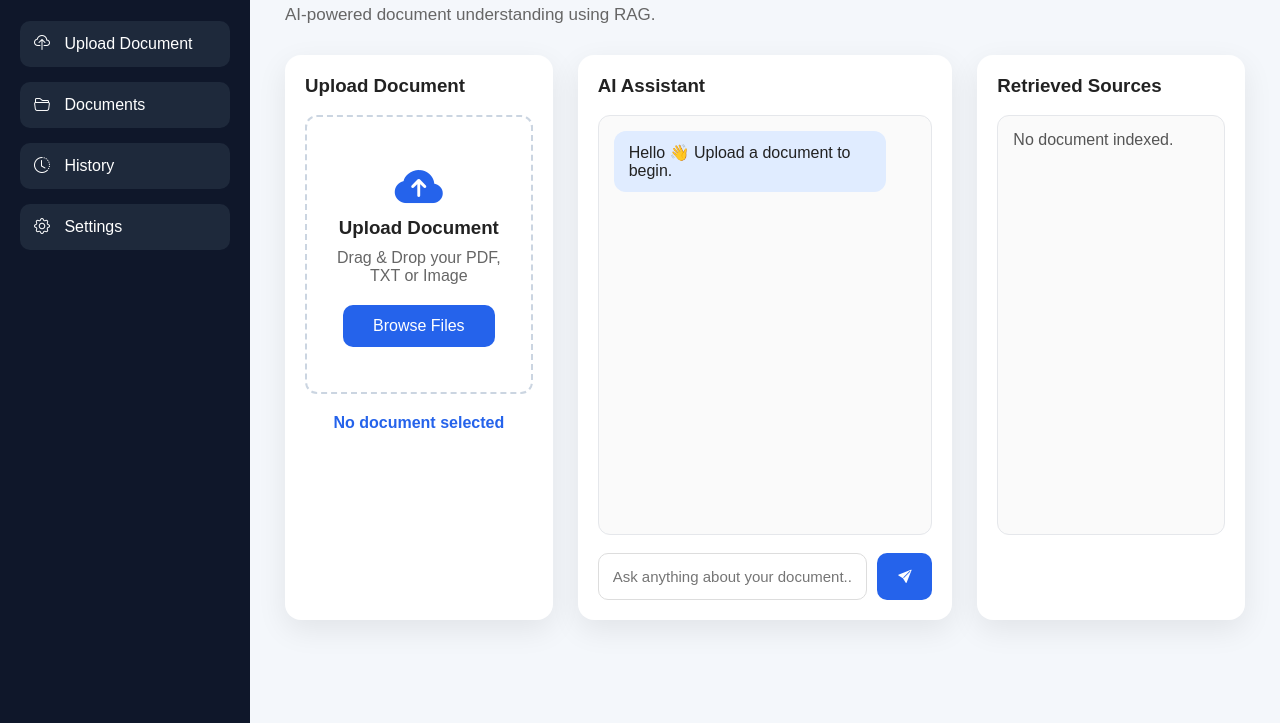
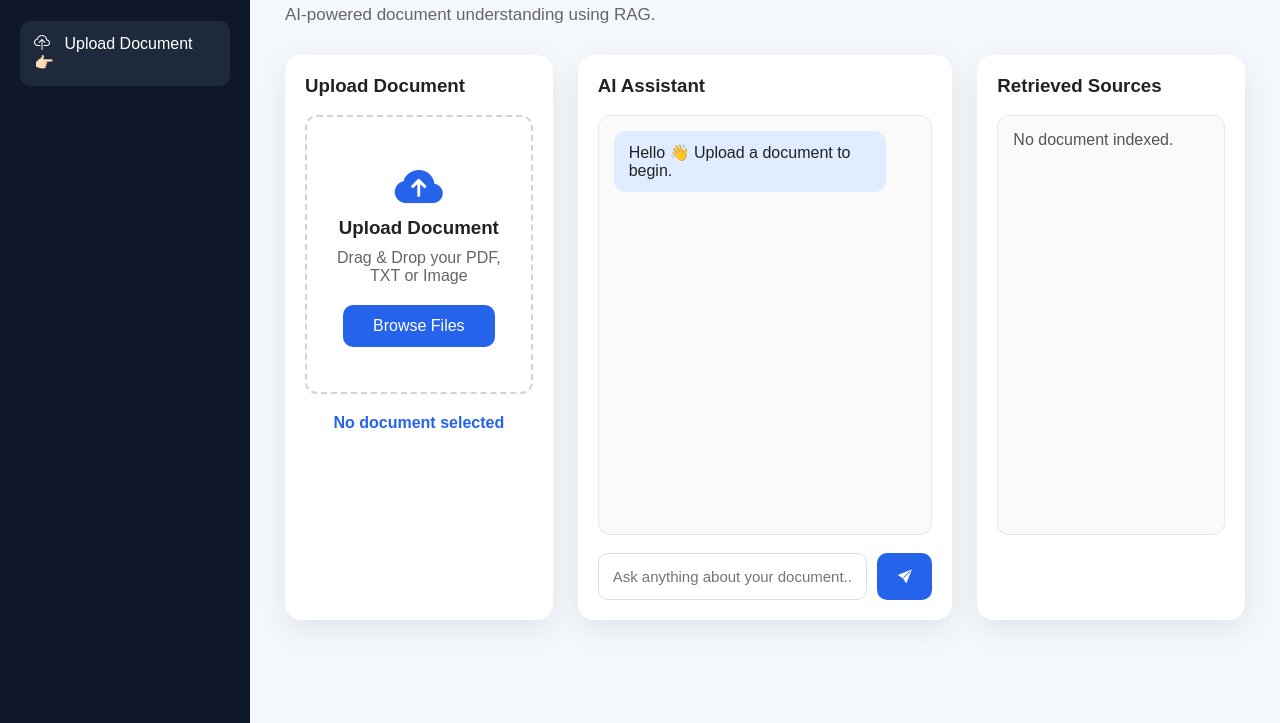
Before and after one commit to thakursneha430/MULTImodel-un, a plain HTML site: page MULTImodel-un/frontend/index.html in a window 1280 px wide. Shown: the part 77-800 px from the top of the page. Drawn offline with nearby package versions, Linux system fonts and the light colour scheme.

Commit message:
Modified app

```diff
--- a/MULTImodel-un/frontend/index.html
+++ b/MULTImodel-un/frontend/index.html
@@ -41,33 +41,11 @@
 
                 <i class="bi bi-cloud-upload"></i>
 
-                Upload Document
+                Upload Document 👉🏻
 
             </button>
 
-            <button class="menu-btn">
 
-                <i class="bi bi-folder2-open"></i>
-
-                Documents
-
-            </button>
-
-            <button class="menu-btn">
-
-                <i class="bi bi-clock-history"></i>
-
-                History
-
-            </button>
-
-            <button class="menu-btn">
-
-                <i class="bi bi-gear"></i>
-
-                Settings
-
-            </button>
 
         </div>
 
```
